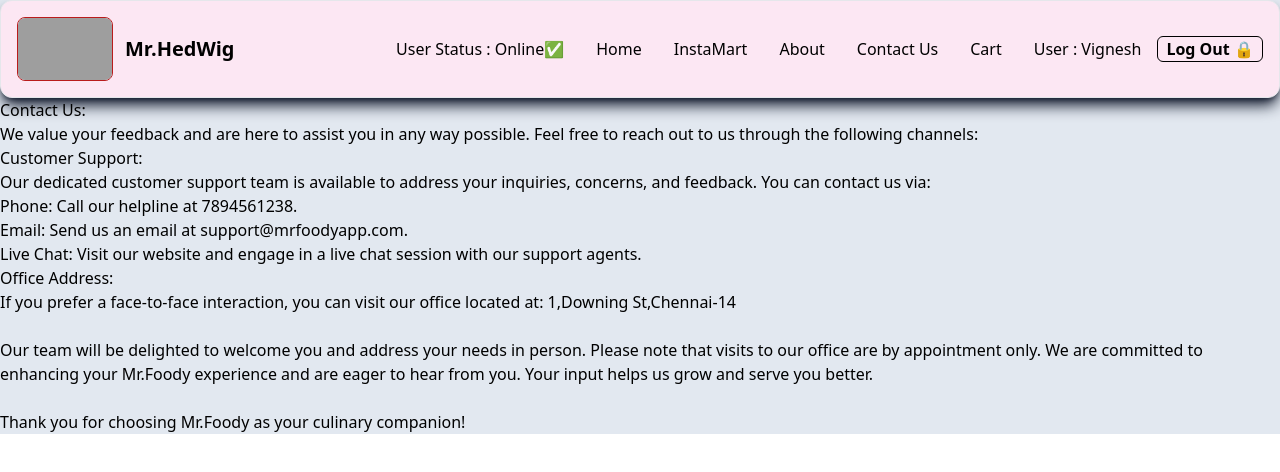
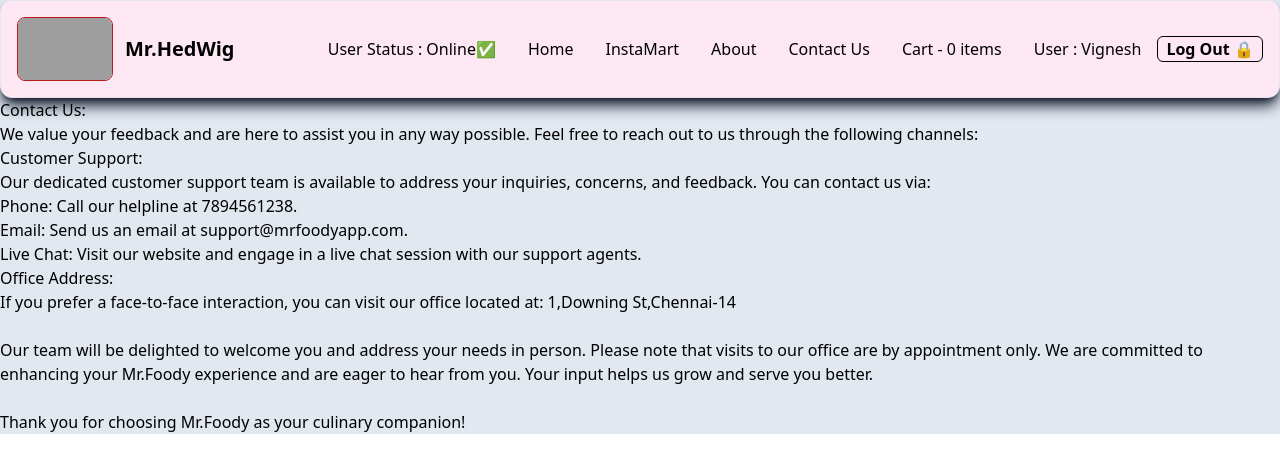
Before and after one commit to VigneshElangovan52/Mr.HedwiG_Food_Delivery, a React (Create React App) app: page /contact in a window 1280 px wide. Shown: the top 472 px of the page. Built offline with nearby package versions, Linux system fonts and the light colour scheme; grey boxes are pictures that could not be loaded.

Commit message:
Configured store and Slice created

```diff
--- a/src/components/Header.js
+++ b/src/components/Header.js
@@ -41,7 +41,7 @@ const Header = () => {
           <li className="items-center p-4"><Link to = "/instamart">InstaMart</Link></li>
           <li className="items-center p-4"><Link to = "/about">About</Link></li>
           <li className="items-center p-4"><Link to = "/contact">Contact Us</Link></li>
-          <li className="items-center p-4">Cart</li>
+          <li className="items-center p-4">Cart - {0} items</li>
           <li className="p-4">User : {loggedInBy}</li>
           <button className = "px-2 rounded-md hover:bg-pink-300 active:bg-slate-200-700 border border-solid border-black font-bold" onClick = {LogInStatus}>{isLoggedIn} {(isLoggedIn === 'Log Out') ? '🔒' : '🔑'}</button>
         </ul>
--- /dev/null
+++ b/src/utils/CartSlice.js
@@ -0,0 +1,5 @@
+import { createSlice } from "@reduxjs/toolkit";
+
+const CartSlice = createSlice({})
+
+export default CartSlice;
--- /dev/null
+++ b/src/utils/appStore.js
@@ -0,0 +1,5 @@
+import { configureStore } from "@reduxjs/toolkit";
+
+const appStore = configureStore({});
+
+export default appStore;
```
